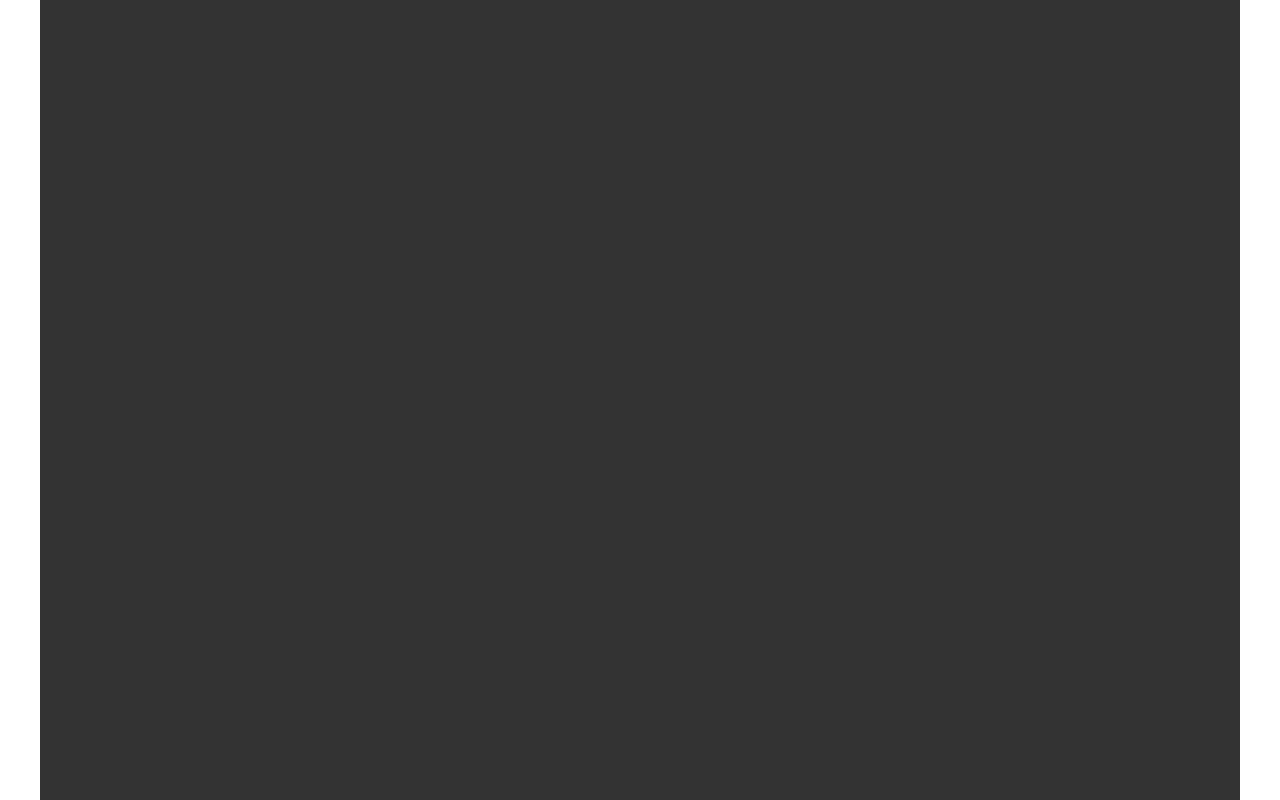
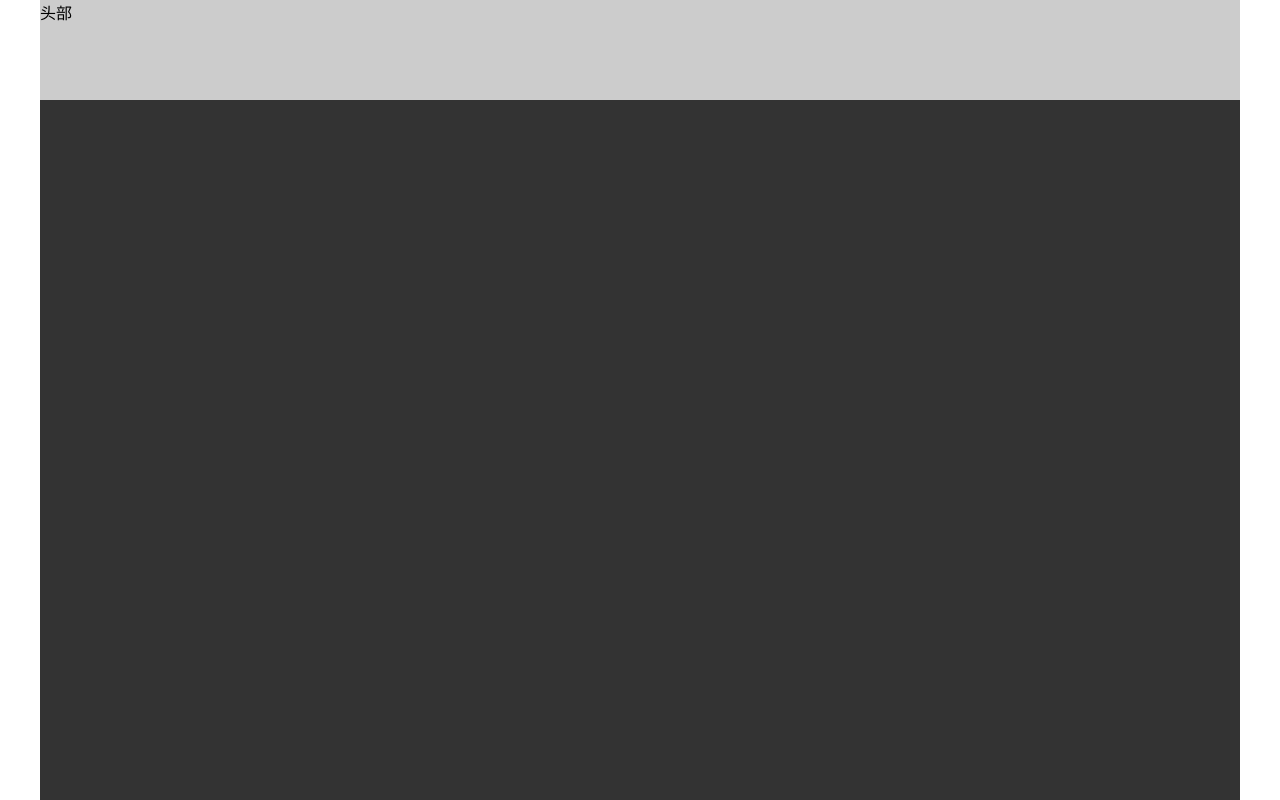
Before and after one commit to zhfei009/exam, a plain HTML site: page src/index.html in a window 1280 px wide. Shown: the top 800 px of the page. Drawn offline with Linux system fonts and the light colour scheme.

Commit message:
头部版块

```diff
--- a/src/css/style.css
+++ b/src/css/style.css
@@ -13,3 +13,9 @@ li {
     background: #333;
     margin: 0 auto;
 }
+
+.header {
+    width: 100%;
+    height: 100px;
+    background: #ccc;
+}
--- a/src/index.html
+++ b/src/index.html
@@ -10,7 +10,10 @@
 </head>
 
 <body>
-    <div class="wraper"></div>
+    <div class="wraper">
+        <!-- 添加头部版块 -->
+        <div class="header">头部</div>
+    </div>
 </body>
 
 </html>
```
